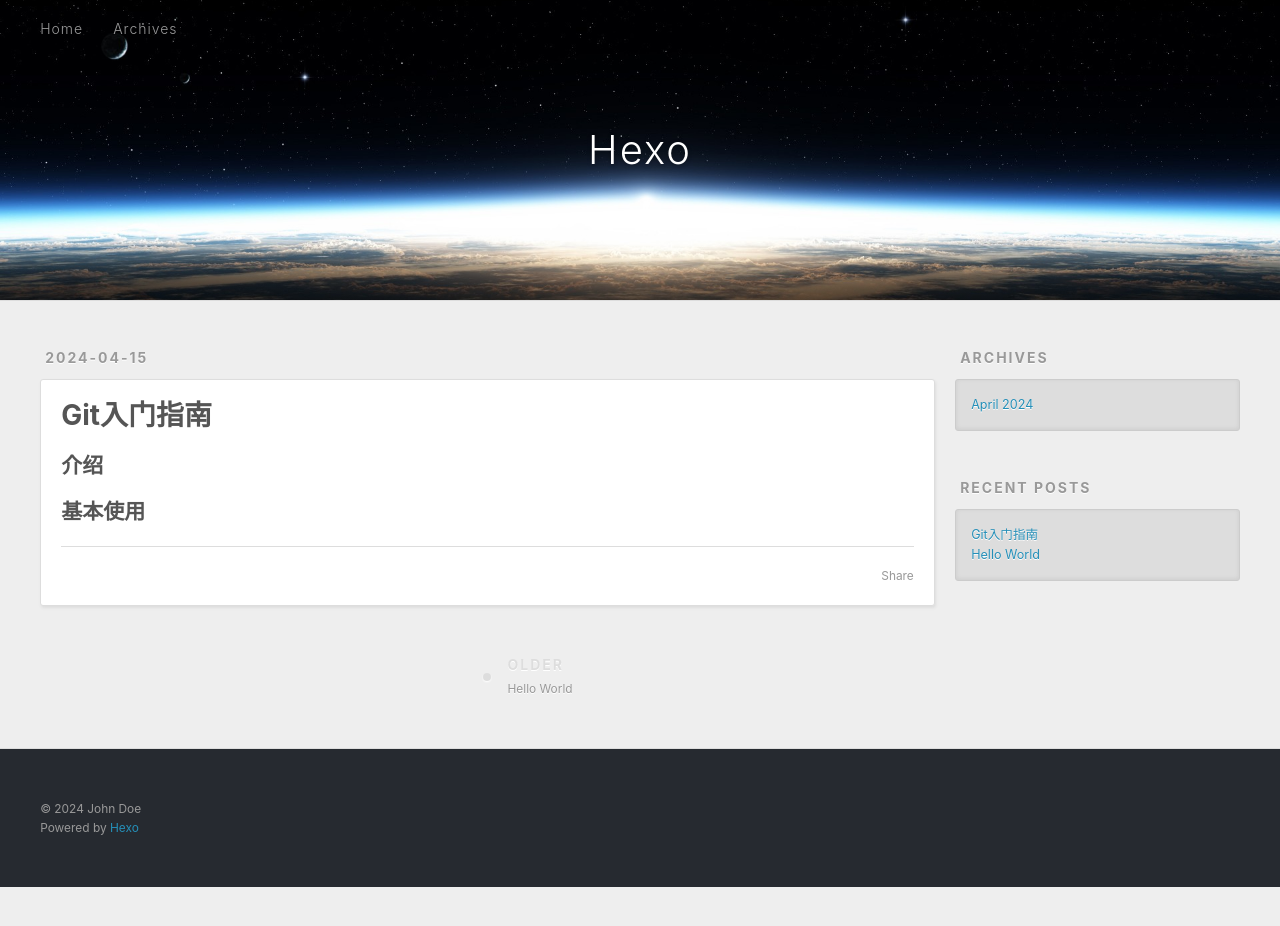
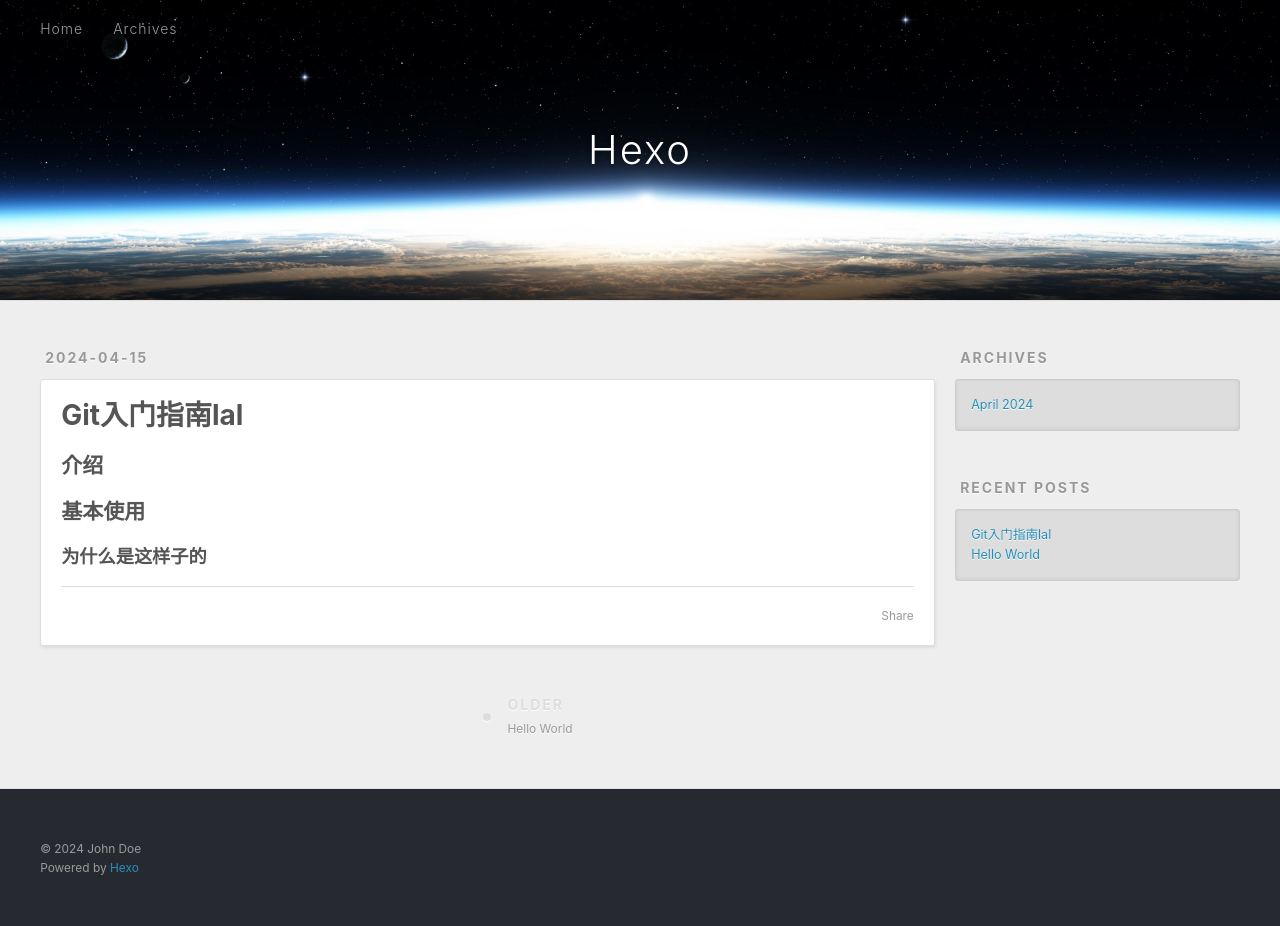
Before and after one commit to AnneLau/AnneLau.github.io, a plain HTML site: page 2024/04/15/Git入门指南/index.html in a window 1280 px wide. Before the commit the page ends 887 px from the top, so only its background shows below. Drawn offline with Linux system fonts and the light colour scheme.

Commit message:
Site updated: 2024-04-15 19:55:37

```diff
--- a/2024/04/15/Git入门指南/index.html
+++ b/2024/04/15/Git入门指南/index.html
@@ -4,17 +4,17 @@
   <meta charset="utf-8">
 
 
-  <title>Git入门指南 | Hexo</title>
+  <title>Git入门指南lal | Hexo</title>
   <meta name="viewport" content="width=device-width, initial-scale=1, shrink-to-fit=no">
-  <meta name="description" content="介绍基本使用">
+  <meta name="description" content="介绍基本使用为什么是这样子的">
 <meta property="og:type" content="article">
-<meta property="og:title" content="Git入门指南">
+<meta property="og:title" content="Git入门指南lal">
 <meta property="og:url" content="http://example.com/2024/04/15/Git%E5%85%A5%E9%97%A8%E6%8C%87%E5%8D%97/index.html">
 <meta property="og:site_name" content="Hexo">
-<meta property="og:description" content="介绍基本使用">
+<meta property="og:description" content="介绍基本使用为什么是这样子的">
 <meta property="og:locale" content="en_US">
 <meta property="article:published_time" content="2024-04-15T11:41:08.000Z">
-<meta property="article:modified_time" content="2024-04-15T11:42:14.407Z">
+<meta property="article:modified_time" content="2024-04-15T11:54:13.443Z">
 <meta property="article:author" content="John Doe">
 <meta name="twitter:card" content="summary">
 
@@ -85,7 +85,7 @@
 
 
     <h1 class="p-name article-title" itemprop="headline name">
-      Git入门指南
+      Git入门指南lal
     </h1>
 
 
@@ -93,11 +93,11 @@
 
     <div class="e-content article-entry" itemprop="articleBody">
 
-        <h2 id="介绍"><a href="#介绍" class="headerlink" title="介绍"></a>介绍</h2><h2 id="基本使用"><a href="#基本使用" class="headerlink" title="基本使用"></a>基本使用</h2>
+        <h2 id="介绍"><a href="#介绍" class="headerlink" title="介绍"></a>介绍</h2><h2 id="基本使用"><a href="#基本使用" class="headerlink" title="基本使用"></a>基本使用</h2><h3 id="为什么是这样子的"><a href="#为什么是这样子的" class="headerlink" title="为什么是这样子的"></a>为什么是这样子的</h3>
 
     </div>
     <footer class="article-footer">
-      <a data-url="http://example.com/2024/04/15/Git%E5%85%A5%E9%97%A8%E6%8C%87%E5%8D%97/" data-id="clv0vy41u0000wxf4258x5s3k" data-title="Git入门指南" class="article-share-link"><span class="fa fa-share">Share</span></a>
+      <a data-url="http://example.com/2024/04/15/Git%E5%85%A5%E9%97%A8%E6%8C%87%E5%8D%97/" data-id="clv0vy41u0000wxf4258x5s3k" data-title="Git入门指南lal" class="article-share-link"><span class="fa fa-share">Share</span></a>
 
 
 
@@ -148,7 +148,7 @@
       <ul>
 
           <li>
-            <a href="/2024/04/15/Git%E5%85%A5%E9%97%A8%E6%8C%87%E5%8D%97/">Git入门指南</a>
+            <a href="/2024/04/15/Git%E5%85%A5%E9%97%A8%E6%8C%87%E5%8D%97/">Git入门指南lal</a>
           </li>
 
           <li>
```
Also changed, not shown: 2024/04/15/hello-world/index.html (+2 -2 lines), archives/2024/04/index.html (+2 -2 lines), archives/2024/index.html (+2 -2 lines), archives/index.html (+2 -2 lines), index.html (+4 -4 lines).
